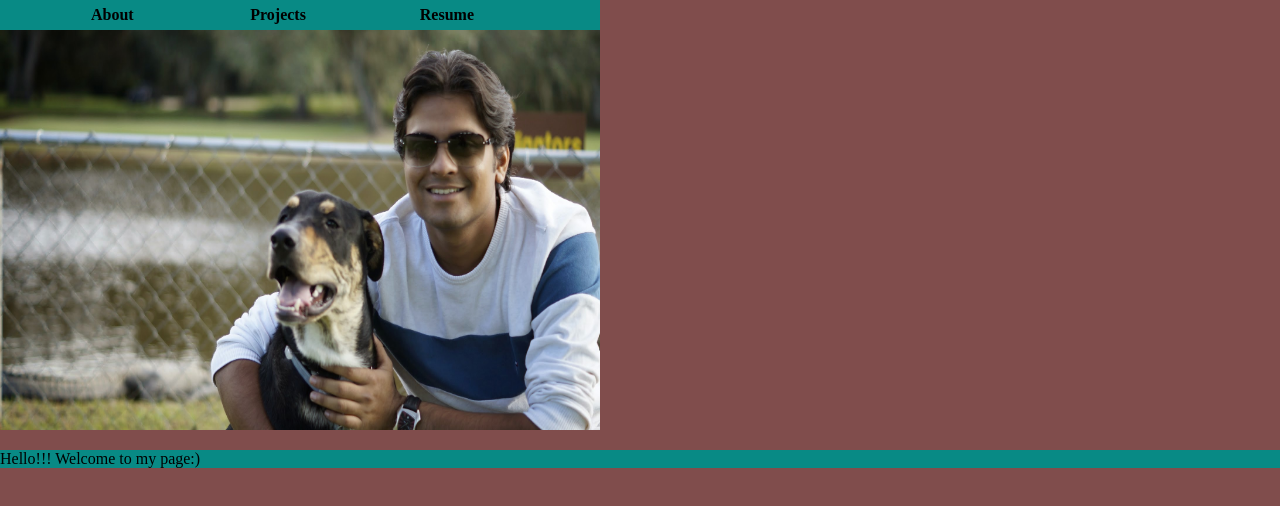
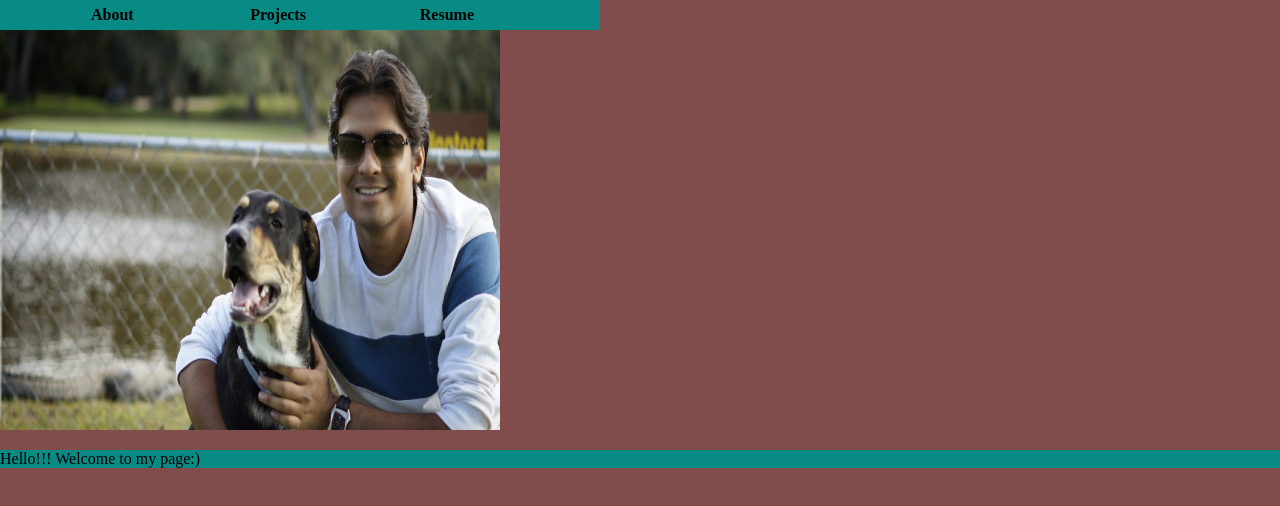
Before and after one commit to HarshaNyshadham/HarshaNyshadham.github.io, a plain HTML site: page index.html in a window 1280 px wide. Drawn offline with Linux system fonts and the light colour scheme.

Commit message:
Update index.html

```diff
--- a/index.html
+++ b/index.html
@@ -28,7 +28,7 @@
 	   </div>
 
 	   <div class="homeImageDiv">
-	        <img src="images/Harsha.jpg" style="width:600px;height:400px" />
+	        <img src="images/Harsha.jpg" style="width:500px;height:400px" />
 	   </div>
 	   <div class="contentDiv" >
 	        <p>Hello!!! Welcome to my page:)</p>
```
